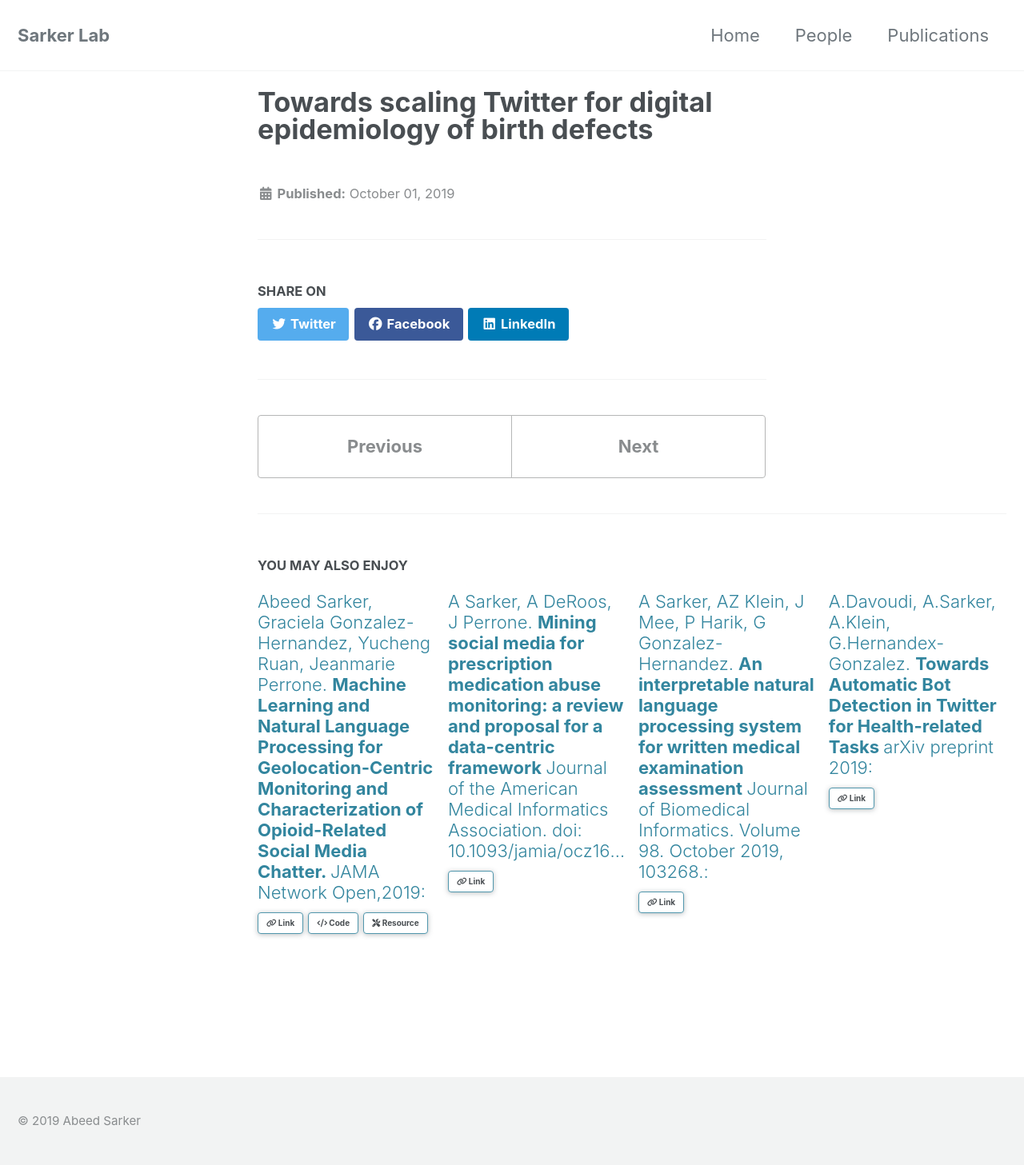
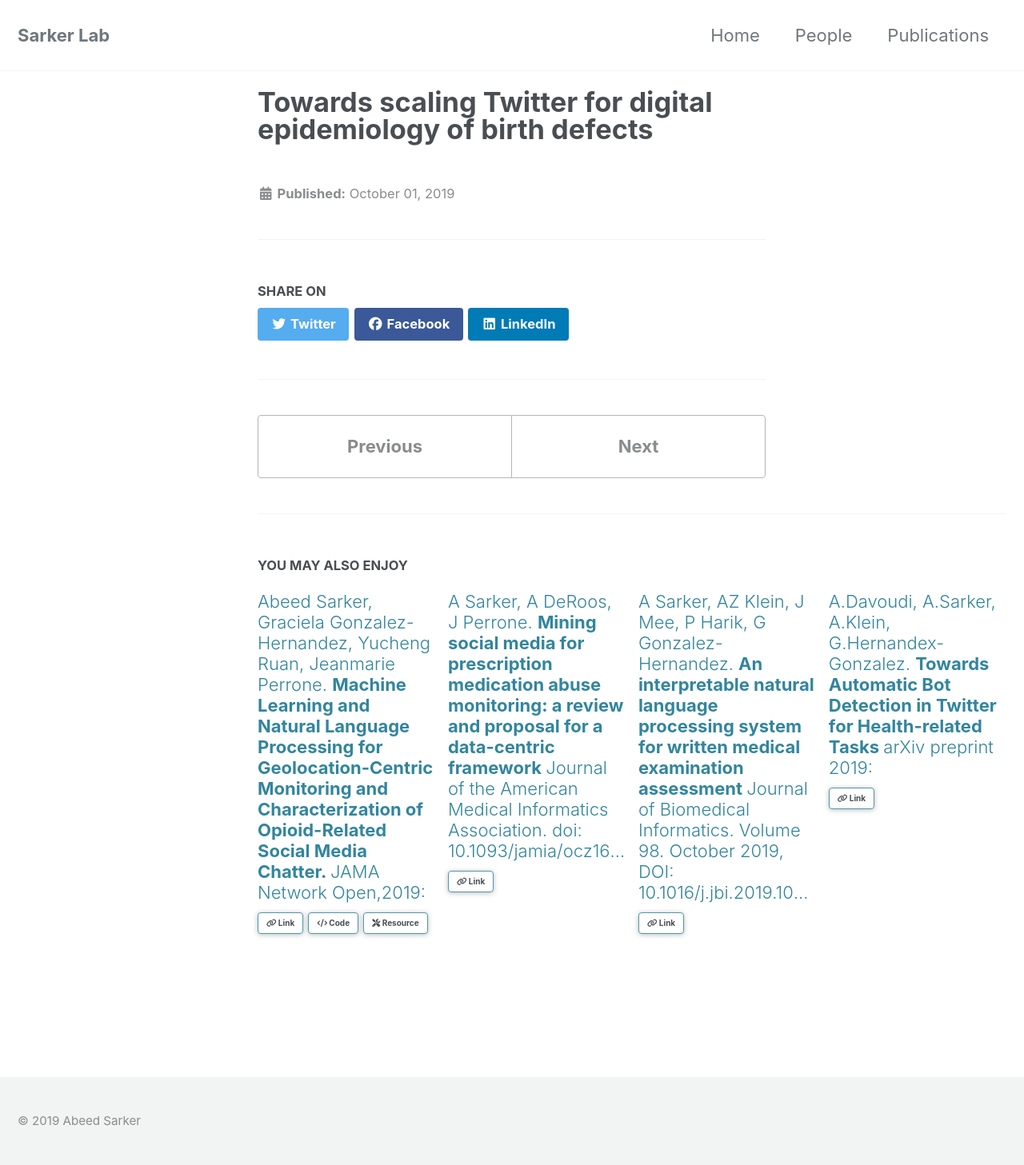
Before and after one commit to sarkerlab/Website, a Jekyll site: the page built from _posts/2019-10-01-towards-scaling-twitter-for-digital-epidemiology-of-defects.md, in a window 1280 px wide. Shown: the whole page at 80% size. Built offline with Jekyll 4.4.1, drawn with Linux system fonts in a browser that asks for light colours; cached includes are drawn as plain includes; nearby versions of some CDN libraries.

Commit message:
Update 2019-10-01-intepretable-natural-language-processing-system-for-medical-examination.md

```diff
--- a/_posts/2019-10-01-intepretable-natural-language-processing-system-for-medical-examination.md
+++ b/_posts/2019-10-01-intepretable-natural-language-processing-system-for-medical-examination.md
@@ -1,7 +1,7 @@
 ---
 authors: "A Sarker, AZ Klein, J Mee, P Harik, G Gonzalez-Hernandez"
 title: "An interpretable natural language processing system for written medical examination assessment"
-additional_info: " Journal of Biomedical Informatics. Volume 98. October 2019, 103268."
+additional_info: " Journal of Biomedical Informatics. Volume 98. October 2019, DOI: 10.1016/j.jbi.2019.103268."
 external_url: https://www.sciencedirect.com/science/article/pii/S153204641930187X
 data:
 code:
```
